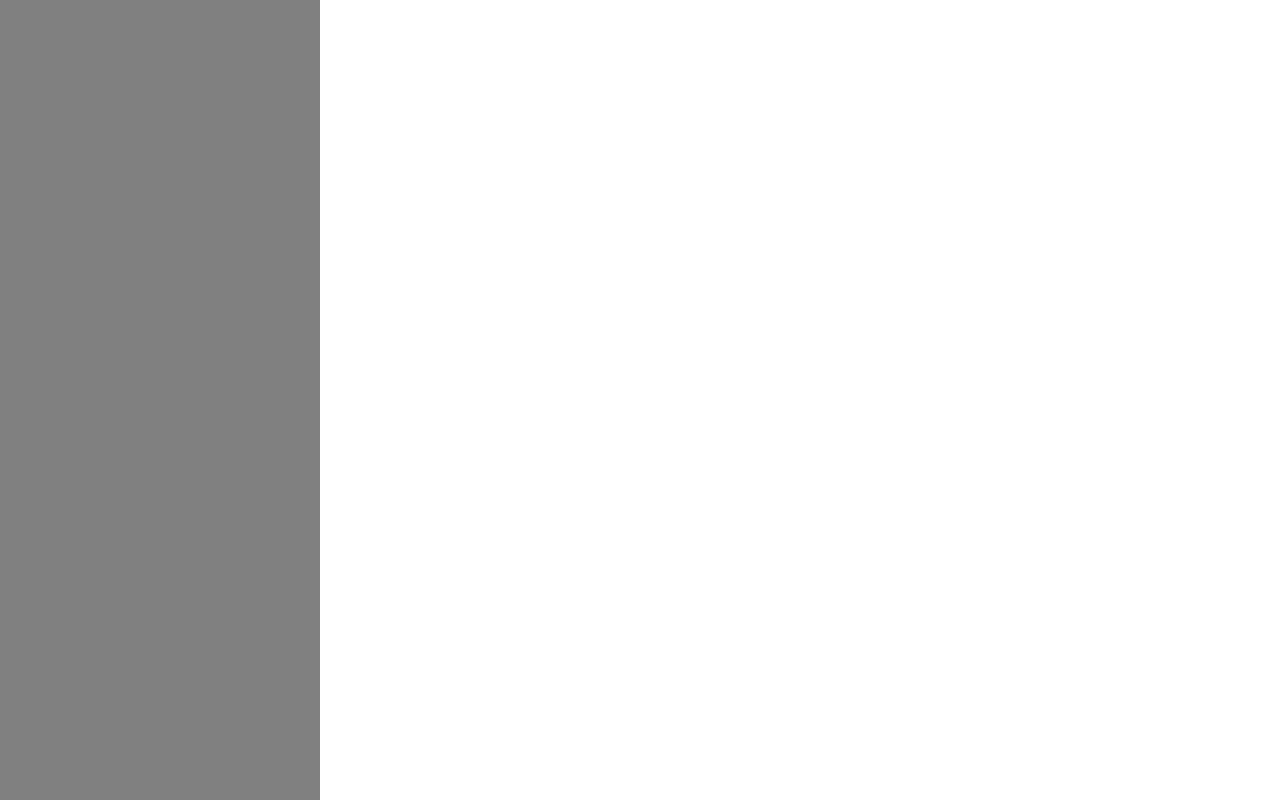
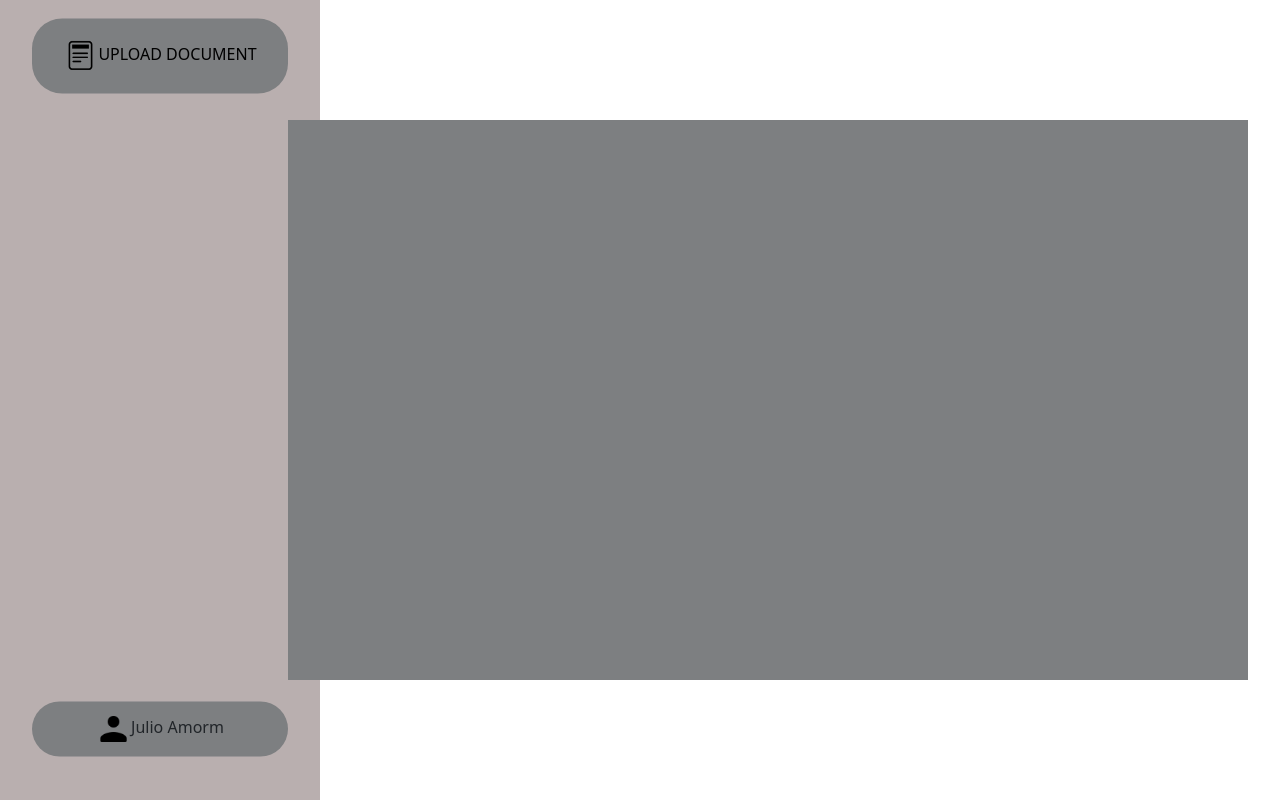
Before and after one commit to vilu9169/KandDOM, a React (Create React App) app in the folder frontend/: page / in a window 1280 px wide. Built offline with nearby package versions, Linux system fonts and the light colour scheme.

Commit message:
Commit 2

```diff
--- a/frontend/src/components/sidemenu.js
+++ b/frontend/src/components/sidemenu.js
@@ -1,11 +1,20 @@
 
-
-
+import file_icon from '../img/file_icon.png'
+import person_icon from '../img/person_icon.png'
 function SideMenu() {
     return (
     <div>
-        <div className=' h-100 position-absolute' style={{width:'40vh',backgroundColor:'grey'}}>
-
+        <div className=' h-100 position-absolute' style={{width:'40vh',backgroundColor:'var(--main-color)'}}>
+            <a href=''>
+            <div className="doc-upload-button">
+                <img src={file_icon} style={{height:'35px'}} />
+                UPLOAD DOCUMENT
+            </div>
+            </a>
+            <div className='profile-button'>
+            <img src={person_icon} style={{height:'35px'}} />
+            Julio Amorm
+            </div>
         </div>
     </div>
     );
--- a/frontend/src/components/start.js
+++ b/frontend/src/components/start.js
@@ -1,8 +1,11 @@
 import SideMenu from "./sidemenu";
-
+import UploadWindow from "./uploadWindow";
 function Start() {
     return (
+        <div>
         <SideMenu />
+        <UploadWindow />
+        </div>
     );
 
 }
--- /dev/null
+++ b/frontend/src/components/uploadWindow.js
@@ -0,0 +1,15 @@
+
+import Row from 'react-bootstrap/Row'
+import Col from 'react-bootstrap/Col'
+
+
+
+function UploadWindow() {
+    return (
+        <div className=" upload_window" >
+
+        </div>
+    );
+}
+
+export default UploadWindow;
--- a/frontend/src/index.css
+++ b/frontend/src/index.css
@@ -11,3 +11,44 @@ code {
   font-family: source-code-pro, Menlo, Monaco, Consolas, 'Courier New',
     monospace;
 }
+
+:root {
+  --main-color:rgb(185, 175, 175);;
+  --secondary-color:rgb(125, 127, 129);
+}
+
+.doc-upload-button{
+  position: absolute;
+  background-color: var(--secondary-color);
+  width: 80%;
+  left: 50%;
+  top: 7vh;
+  padding: 20px;
+  border-radius: 30px;
+  text-align: center;
+  color: black;
+  transform: translate(-50%,-50%);
+}
+
+.profile-button {
+  position: absolute;
+  bottom: 2vh;
+  left: 50%;
+  transform: translate(-50%,-50%);
+  background-color: var(--secondary-color);
+  width:  80%;
+  padding: 10px;
+  border-radius:30px ;
+  text-align: center;
+}
+
+.upload_window {
+  position: absolute;
+  width: 120vh;
+  height:1000px;
+  left:60%;
+  background-color: var(--secondary-color);
+  top: 50%;
+  transform: translate(-50%,-50%);
+  height: 70%;
+}
```
Also changed, not shown: frontend/src/img/file_icon.png (added), frontend/src/img/person_icon.png (added).
